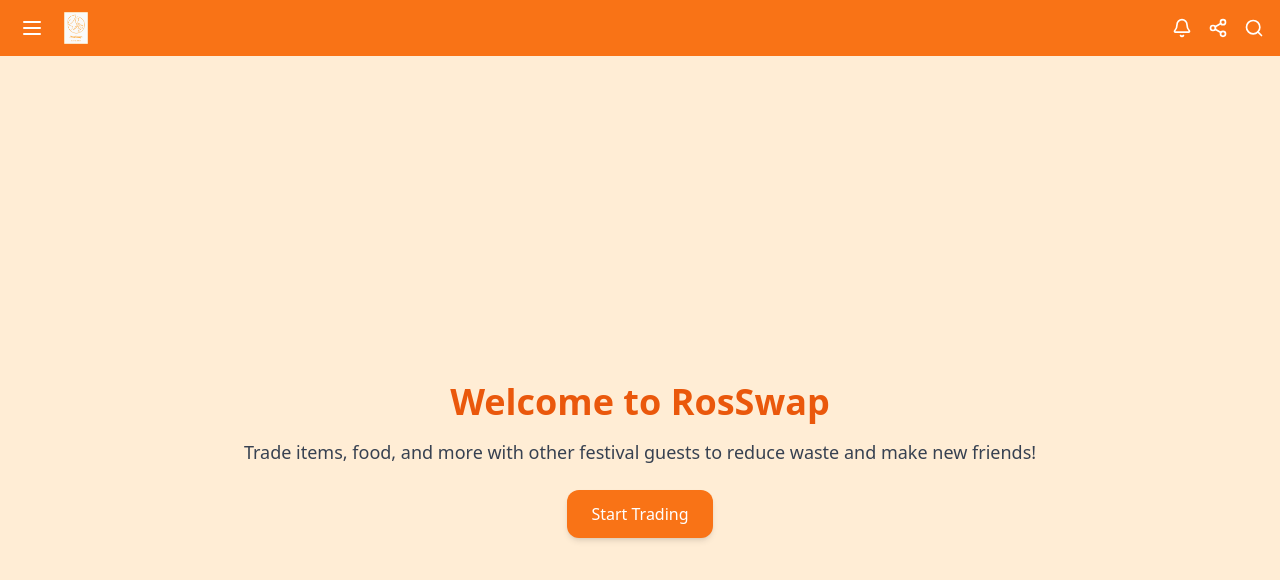
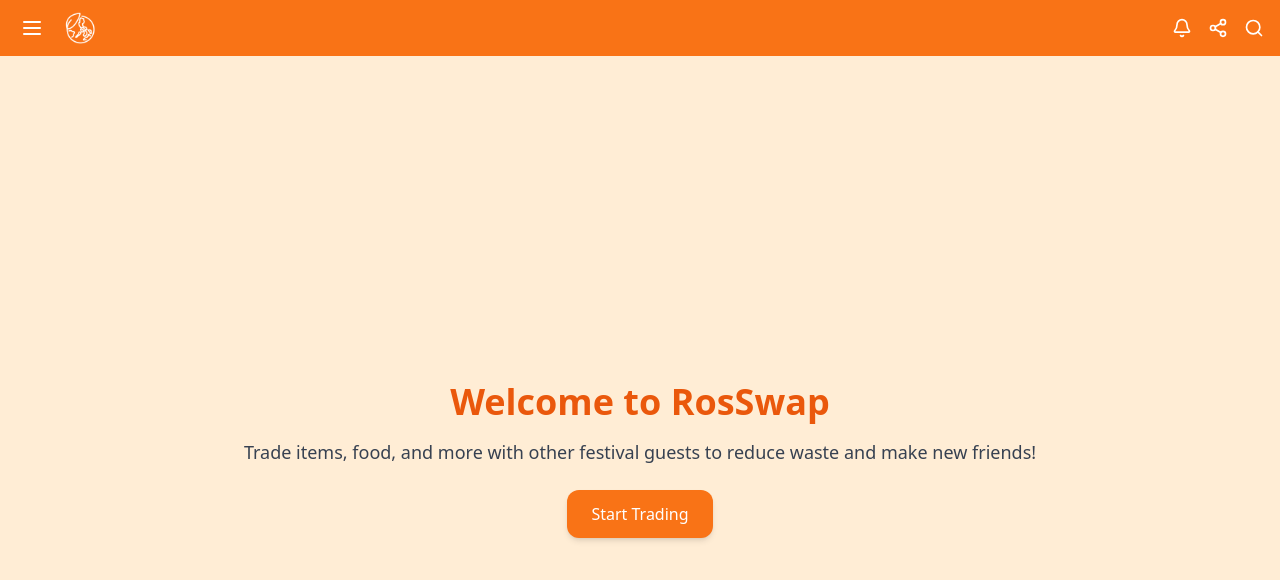
Before and after one commit to criller7070/roskilde-trade-app, a React (Vite) app in the folder frontend/: page / in a window 1280 px wide. Shown: the top 580 px of the page. Built offline with nearby package versions, Linux system fonts and the light colour scheme; no server answers; the database is empty.

Commit message:
Add RosSwap-White.png image to the public directory

```diff
--- a/frontend/index.html
+++ b/frontend/index.html
@@ -2,7 +2,7 @@
 <html lang="en">
   <head>
     <meta charset="UTF-8" />
-    <link rel="icon" type="image/svg+xml" href="/RosSwap-OnlyLogo.png" />
+    <link rel="icon" type="image/svg+xml" href="/RosSwap-White-Thick.png" />
     <meta name="viewport" content="width=device-width, initial-scale=1.0" />
     <title>RosSwap</title>
   </head>
--- a/frontend/src/components/Navbar.jsx
+++ b/frontend/src/components/Navbar.jsx
@@ -39,7 +39,7 @@ const Navbar = () => {
             <Menu size={24} className="text-white" />
           </button>
           <Link to="/">
-            <img src="/logo.png" alt="RosSwap" className="h-8" />
+            <img src="/RosSwap-White-Thick.png" alt="RosSwap" className="h-8" />
           </Link>
         </div>
 
```
Also changed, not shown: frontend/public/RosSwap-White-Thick.png (added), frontend/public/RosSwap-White.png (added).
